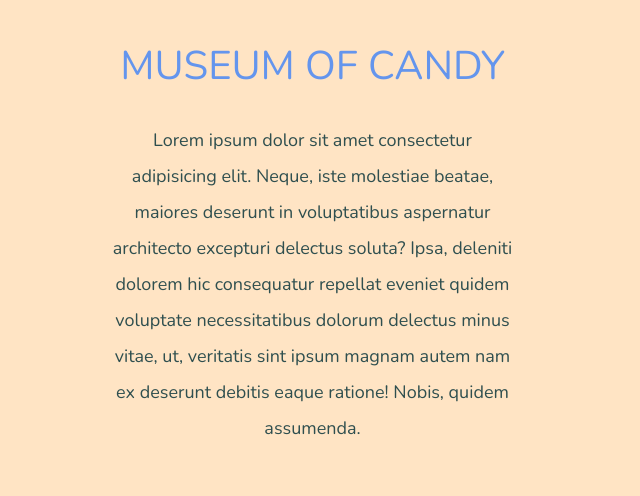
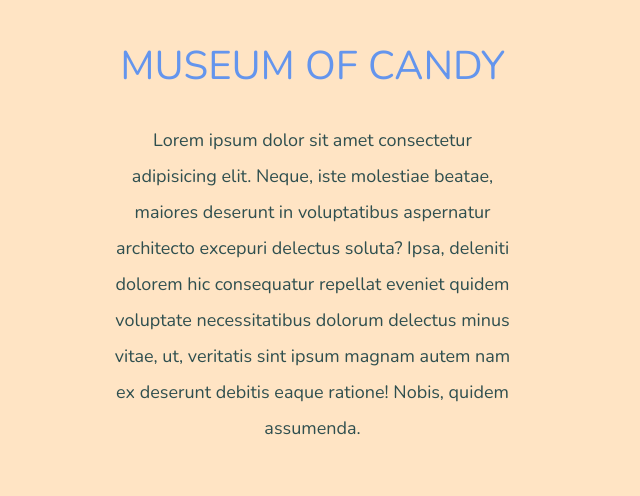
Before and after one commit to pratigya2217/Museum-of-candy, a plain HTML site: page index.html in a window 1280 px wide. Shown: the part 1220-1716 px from the top of the page, 0-640 px from the left. Drawn offline with nearby package versions, Linux system fonts and the light colour scheme.

Commit message:
Update index.html

```diff
--- a/index.html
+++ b/index.html
@@ -90,7 +90,7 @@
                         <p class="lead">Lorem ipsum dolor sit amet consectetur adipisicing elit. Neque, iste molestiae
                             beatae, maiores deserunt
                             in voluptatibus
-                            aspernatur architecto excepturi delectus soluta? Ipsa, deleniti dolorem hic consequatur
+                            aspernatur architecto excepuri delectus soluta? Ipsa, deleniti dolorem hic consequatur
                             repellat eveniet quidem
                             voluptate necessitatibus dolorum delectus minus vitae, ut, veritatis sint ipsum magnam
                             autem nam ex deserunt debitis
```
